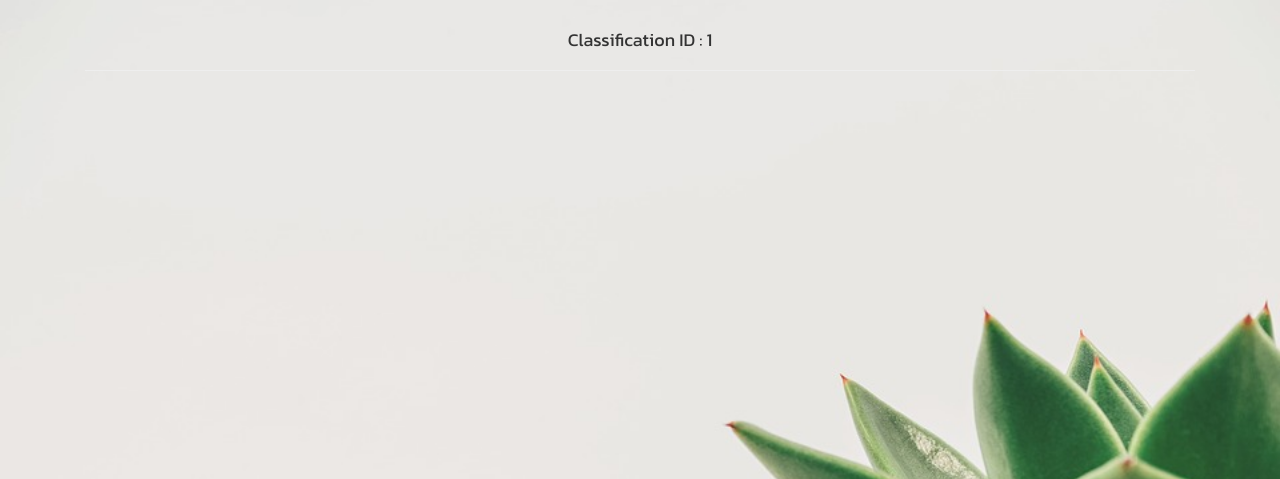
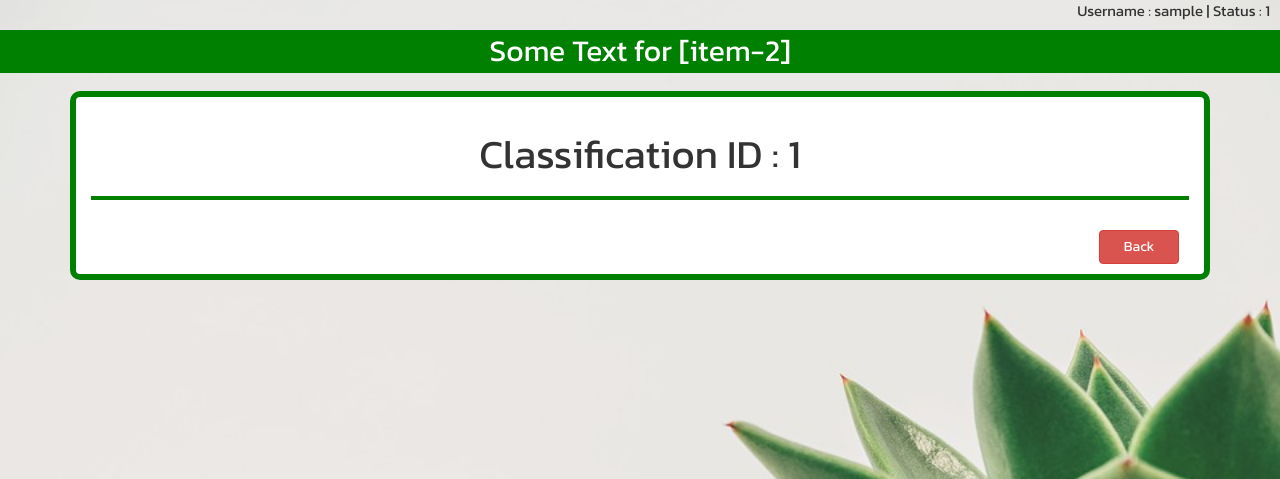
Before and after one commit to Maxcs318/plant_disease, a PHP site: page /plant_disease/Classification/classification_selected.php?getCl_id=1 in a window 1280 px wide. Shown: the top 479 px of the page. Run offline with PHP 8.4, Linux system fonts and the light colour scheme; the visitor is signed in with stand-in values (Sample User, id 1); data that the repository does not hold is empty.

Commit message:
+ classify selected

```diff
--- a/Classification/classification_selected.php
+++ b/Classification/classification_selected.php
@@ -24,10 +24,30 @@
     <link href="https://fonts.googleapis.com/css?family=Kanit&display=swap" rel="stylesheet">
 </head>
 <body>
-    <div class="container">
+
+<?php session_start(); ?>
+<!-- user id top -->
+<div style="text-align:right;" class="usertop">
+        Username :
+        <?php echo $_SESSION["m_username"]; ?>
+        | Status :
+        <?php echo $_SESSION["m_status"]; ?>
+    </div>
+    <!--end user id top -->
+
+    <!-- slide text -->
+    <div class="row">
+        <p class="item-1 ">EXPERT SYSTEM FOR PLANT DISEASE CLASSIFICATION [item-1]</p>
+        <p class="item-2 ">Some Text for [item-2]</p>
+        <p class="item-3 ">Some Text for [item-3]</p>
+    </div>
+    <!-- end slide text -->
+
+    <div class="container box-list" style="margin-top: 70px;">
         <div class="row">
             <div class="col-lg-12 col-xs-12"><br>
-                <center><h4>Classification ID : <?php echo $_GET["getCl_id"]; ?> </h4></center><hr>
+                <center><h4 class="header">Classification ID : <?php echo $_GET["getCl_id"]; ?> </h4></center>
+                <hr class="border-line">
             </div>
         </div>
         <div class="row">
@@ -79,8 +99,9 @@
                 }
 
                 ?>
+        </div>
+        <a class="btn btn-danger float-right" href="../index.php" style="width:80px; margin: 10px;">Back</a>
 
-        </div>
     </div>
 
 </body>
--- a/Classification/data_identify_selected.php
+++ b/Classification/data_identify_selected.php
@@ -213,13 +213,7 @@
                         <button class="form-control col-lg-6 btn-primary" style="margin-bottom: 50px;"> Save </button>
 
                 </div>
-
-
-
-
             </div><!--  end container -->
-
-
             </form>
 
             </div>
```
